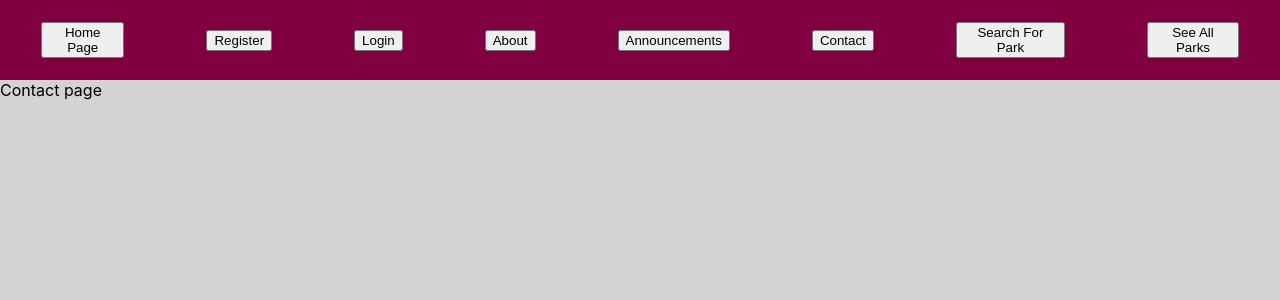
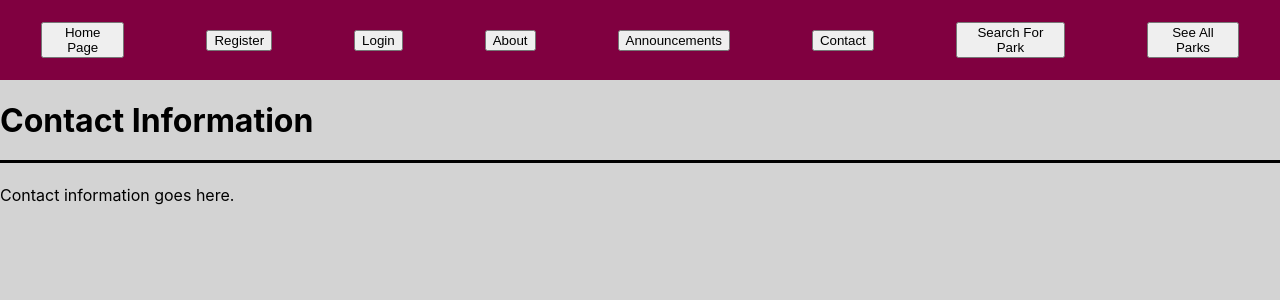
Before and after one commit to MuizMuhammad99/471DogPark, a React (Create React App) app in the folder my-app/: page /contact in a window 1280 px wide. Shown: the top 300 px of the page. Built offline with nearby package versions, Linux system fonts and the light colour scheme.

Commit message:
Added title + temporary text

```diff
--- a/my-app/src/pages/Contact.js
+++ b/my-app/src/pages/Contact.js
@@ -1,8 +1,12 @@
 import React from 'react';
+import '../App.css';
 
 const Contact = () =>{
 
-    return <div>Contact page</div>
+    return <div>
+    			<h1 className = "Title">Contact Information</h1>
+    			Contact information goes here.
+    	   </div>
 
 };
 
```
